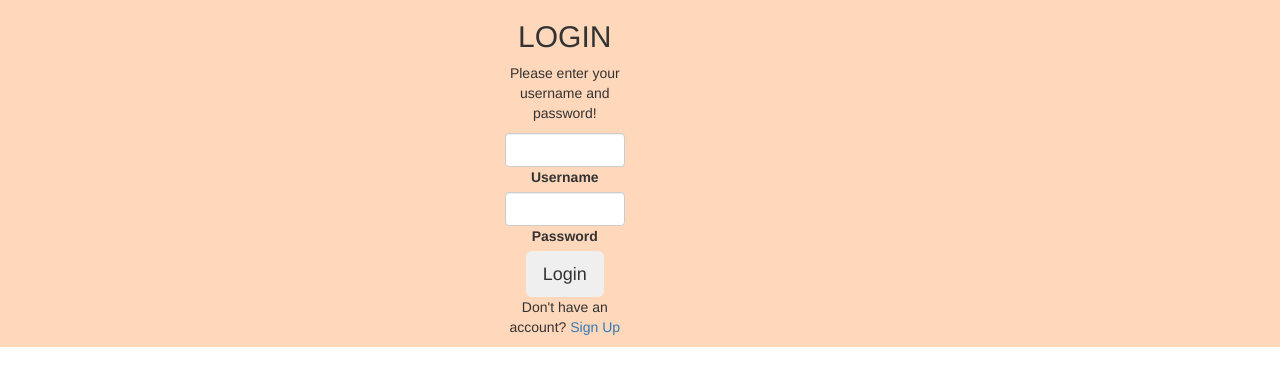
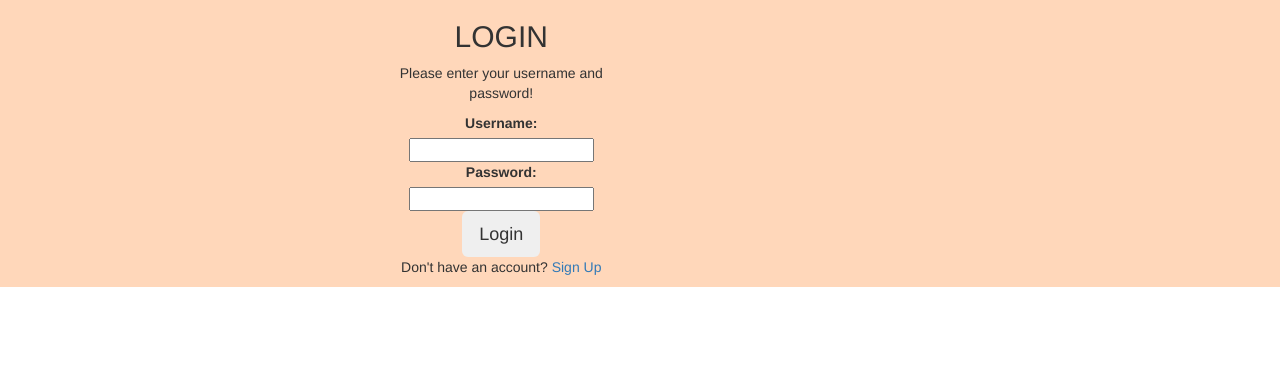
Before and after one commit to CMPUT404FALL2022/CMPUT404-GroupProject, a Django app: page /login/ in a window 1280 px wide. Shown: the top 386 px of the page. Run offline with Django 4.2, Linux system fonts and the light colour scheme; some libraries are stand-ins or nearby versions.

Commit message:
Login Authentation Done, redirect url required

```diff
--- a/SocialDistribution/login/forms.py
+++ b/SocialDistribution/login/forms.py
@@ -7,3 +7,8 @@ class SignUpForm(forms.ModelForm):
     class Meta:
         model = single_author
         fields = ['username', 'password','display_name']
+
+class LoginForm(forms.ModelForm):
+    class Meta:
+        model = single_author
+        fields = ['username', 'password']
--- a/SocialDistribution/login/templates/login/login.html
+++ b/SocialDistribution/login/templates/login/login.html
@@ -24,16 +24,12 @@
 
                     <form method="post">
                         {%csrf_token%}
+
                         <div class="form-outline form-white mb-4">
-                            <input name="username" type="text" id="typeUsername" class="form-control form-control-lg" />
-                            <label class="form-label" for="typeUsername">Username</label>
-                          </div>
+                            {{ form }}
+                        </div>
 
-                          <div class="form-outline form-white mb-4">
-                            <input name="password" type="password" id="typePasswordX" class="form-control form-control-lg" />
-                            <label class="form-label" for="typePasswordX">Password</label>
-                          </div>
-                          <button class="btn btn-outline-light btn-lg px-5" type="submit">Login</button>
+                        <button class="btn btn-outline-light btn-lg px-5" type="submit">Login</button>
                     </form>
 
                   </div>
--- a/SocialDistribution/login/views.py
+++ b/SocialDistribution/login/views.py
@@ -1,16 +1,37 @@
 
 from django.shortcuts import render
-from django.http import HttpResponseRedirect
+from django.http import HttpResponse, HttpResponseRedirect
 from rest_framework.response import Response
 from rest_framework.decorators import api_view
 from authors.models import single_author
 from .forms import SignUpForm
+from .forms import LoginForm
 
 import uuid
-
 # Create your views here.
 def log_in(request):
-    return render(request,"login/login.html")
+    #login by username and password
+    if request.method == 'POST':
+        username = request.POST.get('username')
+
+        if single_author.objects.filter(username=username).exists():
+            password = request.POST.get('password')
+            storedUser = single_author.objects.get(username=username)
+            storedUserPassword = storedUser.password
+            if storedUserPassword == password:
+                #redirect this for now
+                return HttpResponse("Username and Password Match!\nLogin successful.")
+                # return HttpResponseRedirect("")
+            else:
+                return HttpResponse("Username and Password don't Match!\nLogin Failed")
+        else:
+            form = LoginForm()
+    else:
+        form = LoginForm()
+
+    return render(request,"login/login.html",{
+        "form":form
+    })
 
 def sign_up(request):
     if request.method == 'POST':
```
Also changed, not shown: SocialDistribution/db.sqlite3.
